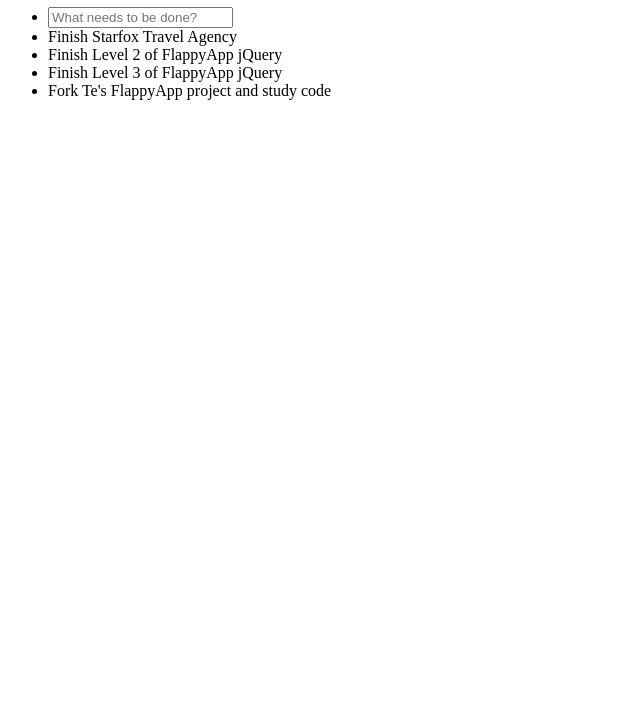
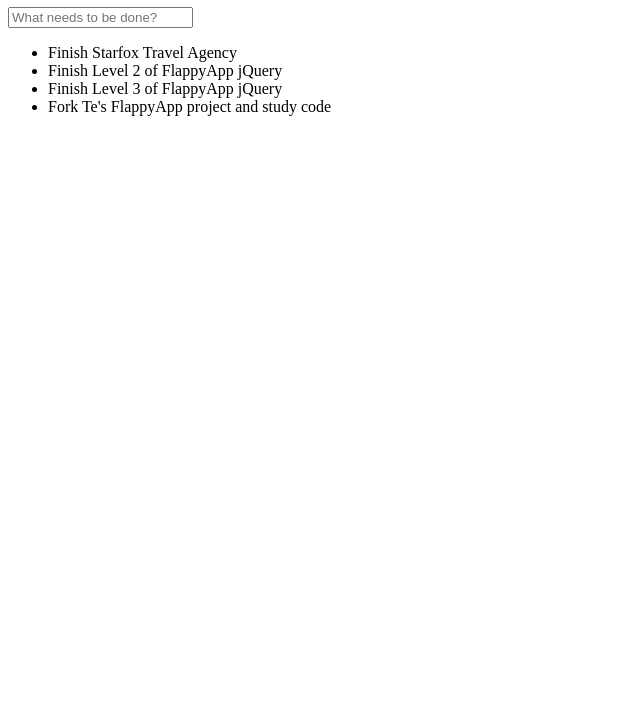
Before and after one commit to TrinhNgoc/Todo-jQuery, a plain HTML site: page public/index.html in a window 1280 px wide. Shown: the part 73-800 px from the top of the page, without its empty margins (0-640 px from the left). Drawn offline with nearby package versions, Linux system fonts and the light colour scheme.

Commit message:
Input shows up on list

```diff
--- a/public/index.html
+++ b/public/index.html
@@ -10,17 +10,14 @@
     <h1 class="title">todos</h1>
   </header>
 
-  <div class="list">
-    <ul>
-      <li class="list-items placeholder">
-        <form action="question">
-          <input type="text" placeholder="What needs to be done?">
-        </form>
-      </li>
-      <li class="list-items answers">Finish Starfox Travel Agency</li>
-      <li class="list-items answers">Finish Level 2 of FlappyApp jQuery</li>
-      <li class="list-items answers">Finish Level 3 of FlappyApp jQuery</li>
-      <li class="list-items answers">Fork Te's FlappyApp project and study code</li>
+  <input id="input" type="text" placeholder="What needs to be done?">
+
+  <div class="list-box">
+    <ul class="list">
+      <li class="list-items">Finish Starfox Travel Agency</li>
+      <li class="list-items">Finish Level 2 of FlappyApp jQuery</li>
+      <li class="list-items">Finish Level 3 of FlappyApp jQuery</li>
+      <li class="list-items">Fork Te's FlappyApp project and study code</li>
     </ul>
   </div>
 
--- a/public/js/todo.js
+++ b/public/js/todo.js
@@ -0,0 +1,8 @@
+$(function(){
+  $( "#input" ).keydown(function(e){
+    if( e.keyCode == 13 ){
+      var newListItem = $("#input").val();
+      $( ".list" ).append( "<li>" + newListItem + "</li>" );
+    }
+  });
+});
```
